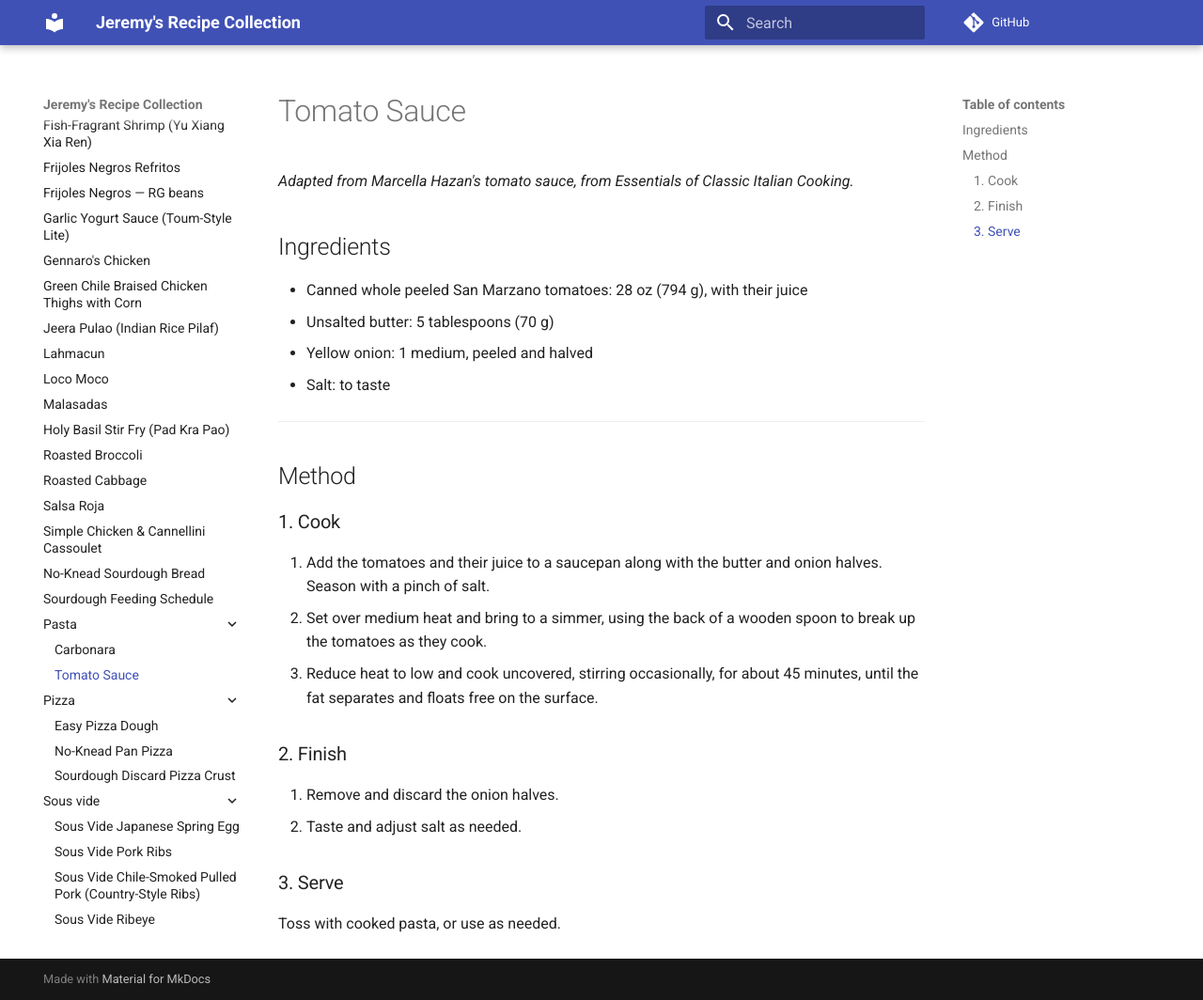
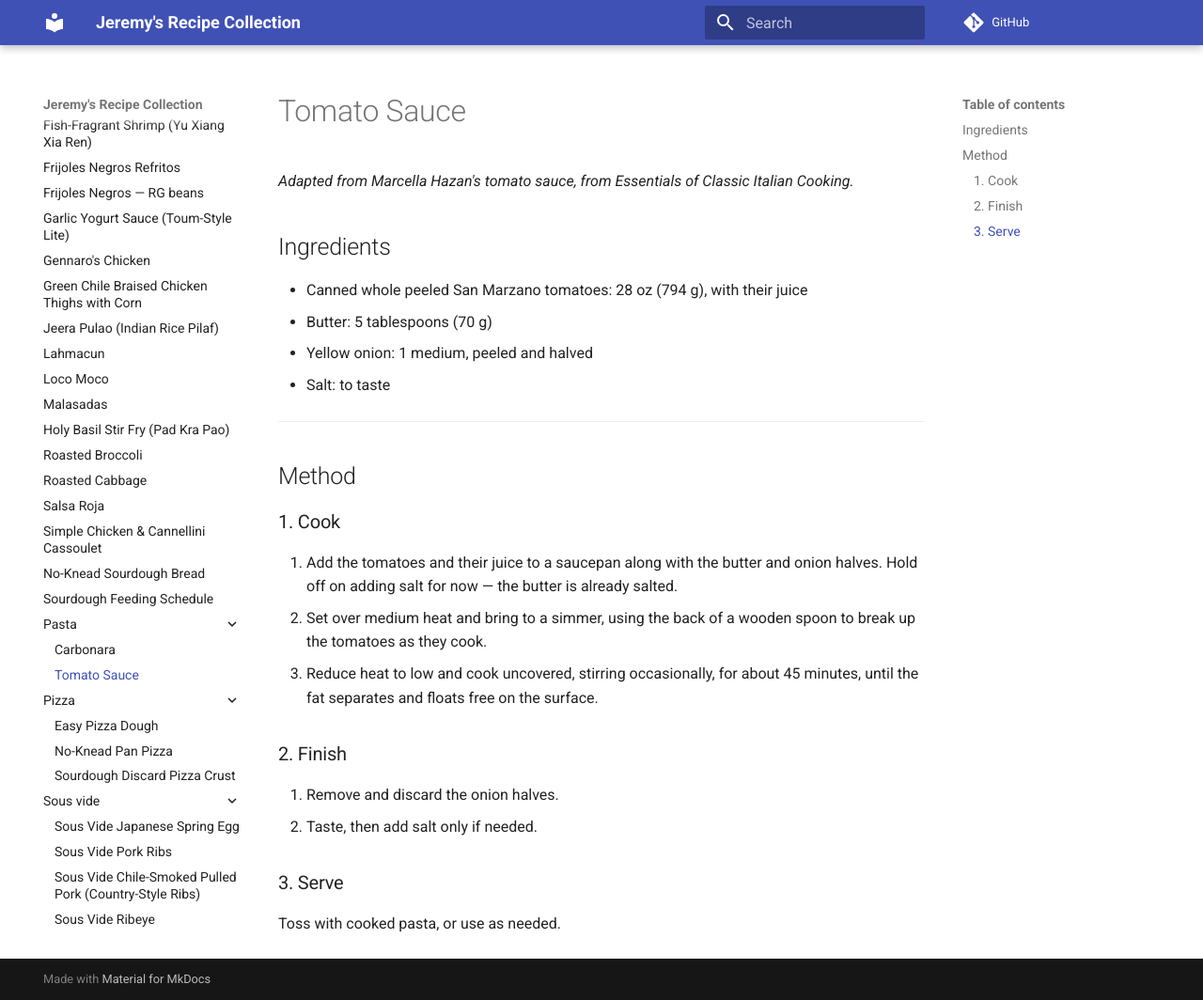
Before and after one commit to normanj9/recipes, an MkDocs documentation site: the page built from docs/recipes/pasta/tomato-sauce.md, in a window 1280 px wide and 1064 px high. Shown: the whole window at 94% size. Built offline with MkDocs 1.6.1 and Material for MkDocs 9.7.7, drawn with Linux system fonts in a browser that asks for light colours; comment, search, counter and statistics services are not loaded.

Commit message:
normalizing

```diff
--- a/docs/recipes/pasta/tomato-sauce.md
+++ b/docs/recipes/pasta/tomato-sauce.md
@@ -5,7 +5,7 @@ _Adapted from Marcella Hazan's tomato sauce, from Essentials of Classic Italian
 ## Ingredients
 
 - Canned whole peeled San Marzano tomatoes: 28 oz (794 g), with their juice
-- Unsalted butter: 5 tablespoons (70 g)
+- Butter: 5 tablespoons (70 g)
 - Yellow onion: 1 medium, peeled and halved
 - Salt: to taste
 
@@ -14,13 +14,13 @@ _Adapted from Marcella Hazan's tomato sauce, from Essentials of Classic Italian
 ## Method
 
 ### 1. Cook
-1. Add the tomatoes and their juice to a saucepan along with the butter and onion halves. Season with a pinch of salt.
+1. Add the tomatoes and their juice to a saucepan along with the butter and onion halves. Hold off on adding salt for now — the butter is already salted.
 2. Set over medium heat and bring to a simmer, using the back of a wooden spoon to break up the tomatoes as they cook.
 3. Reduce heat to low and cook uncovered, stirring occasionally, for about 45 minutes, until the fat separates and floats free on the surface.
 
 ### 2. Finish
 1. Remove and discard the onion halves.
-2. Taste and adjust salt as needed.
+2. Taste, then add salt only if needed.
 
 ### 3. Serve
 Toss with cooked pasta, or use as needed.
```
Also changed, not shown: CLAUDE.md (+1 -1 lines), docs/recipes/pasta/carbonara.md (+1 -1 lines).
